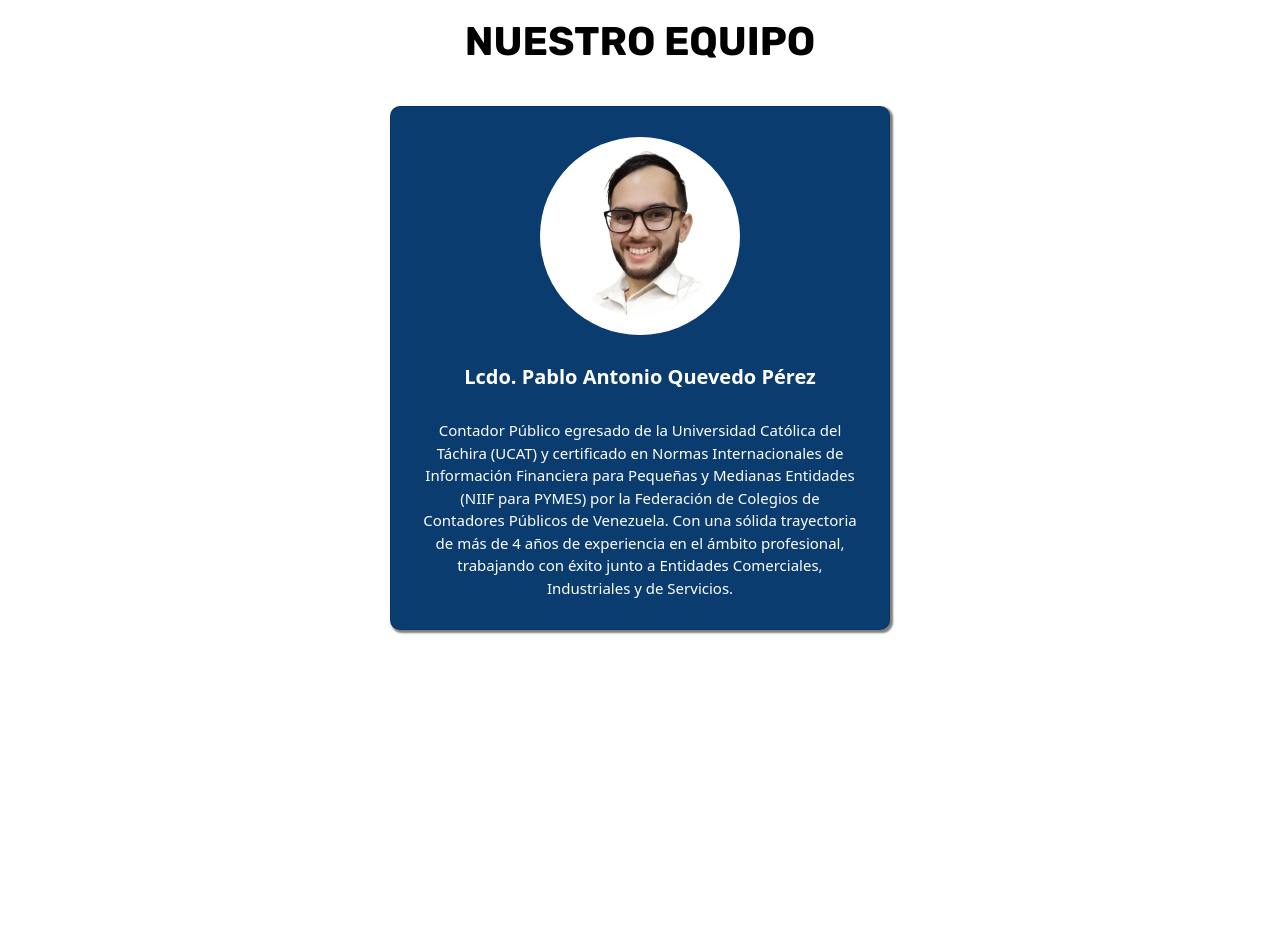
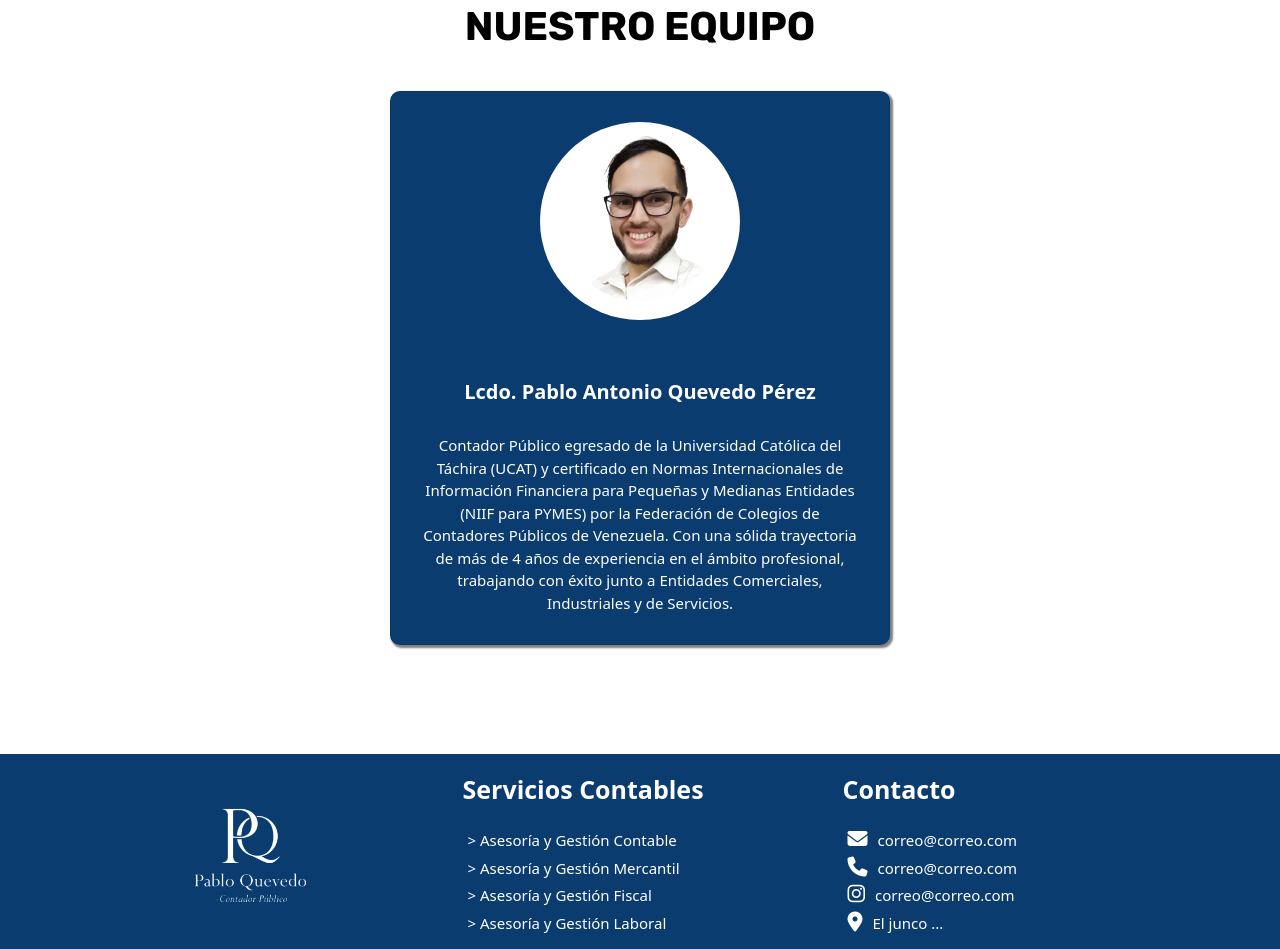
Before and after one commit to BriaYan1/Contador-de-Numeros, a plain HTML site: page index.html in a window 1280 px wide. Shown: the part 2496-3445 px from the top of the page. Before the commit the page ends 3200 px from the top, so only its background shows below. Drawn offline with nearby package versions, Linux system fonts and the light colour scheme.

Commit message:
Seccion Footer - Version 0.1

```diff
--- a/css/styless.css
+++ b/css/styless.css
@@ -164,7 +164,7 @@ body{
     }
 }
 
-@media screen and (max-width: 768px){
+@media screen and (max-width: 767px){
     .navbar-collapse{
         margin: 0;
         text-align: center;
@@ -266,6 +266,13 @@ body{
     font-size: 2rem ;
 }
 
+@media screen and (min-width: 1400px) and (max-width: 1600px){
+    .section-nosotros{
+        display: flex;
+        justify-content: space-evenly;
+    }
+}
+
 @media screen and (min-width: 768px) and (max-width: 990px){
     .row{
         gap: 8rem;
@@ -286,7 +293,7 @@ body{
     }
 }
 
-@media screen and (max-width: 768px){
+@media screen and (max-width: 767px){
     .col-nosotros{
         width: 22rem !important;
     }
@@ -398,7 +405,7 @@ body{
 
 }
 
-@media screen and (max-width: 768px){
+@media screen and (max-width: 767px){
     .section-servicios{
         margin-bottom: 0rem;
     }
@@ -444,6 +451,7 @@ body{
     align-items: center;
     justify-content: center;
     flex-direction: column;
+    margin-bottom: 5rem;
 }
 
 .contador-titulo{
@@ -491,6 +499,7 @@ body{
     padding: 2rem;
     margin: 0 auto;
     margin-top: 3rem;
+    margin-bottom: 3rem;
 }
 
 .card-img-top{
@@ -499,10 +508,42 @@ body{
     transform: rotate(-20deg);
 }
 
-@media screen and (max-width: 768px)
+@media screen and (min-width: 768px) and (max-width: 990px){
+    .section-equipo{
+        margin-bottom: 0;
+        display: flex;
+        align-items: center;
+        justify-content: space-evenly;
+        height: 100% !important;
+    }
+
+    .contador-titulo{
+        margin: 7rem 0 7rem 0;
+    }
+
+    .card{
+        min-height: 70rem;
+    }
+
+    .img-contenedor-equipo{
+        margin-top: 3rem;
+        margin-bottom: 3rem;
+    }
+
+    .contador-card{
+        font-size: 4rem;
+        margin-bottom: 3rem;
+    }
+
+    .card-text{
+        font-size: 2rem;
+    }
+}
+
+@media screen and (max-width: 767px)
 {
     .section-equipo{
-        margin-bottom: 4rem;
+        margin-bottom: 5rem;
     }
 
     .contador-titulo{
@@ -517,3 +558,68 @@ body{
         max-width: 30rem;
     }
 }
+
+/*********************SECCION FOOTER **********************/
+
+.footer{
+    background-color: var(--blue-primary);
+}
+
+.contenedor-logo-footer{
+    display: flex;
+    justify-content: center;
+    align-items: flex-start;
+    width: 50rem;
+}
+
+.img-footer{
+    width: 15rem;
+}
+
+.contenedor-contacto{
+    width: 50rem;
+}
+
+.titulo-footer{
+    margin: 2rem;
+    font-size: 2.5rem;
+    font-weight: bold;
+    color: var(--white--primary);
+}
+
+.lista-footer{
+    list-style: none;
+    display: inline-block;
+    justify-content: center;
+    flex-direction: column;
+}
+
+.lista-footer-descripcion{
+    font-size: 1.5rem;
+    color: var(--white--primary);
+    align-content: center;
+    margin: 0.5rem;
+}
+
+.lista-footer-descripcion{
+    cursor: pointer;
+}
+
+.lista-footer i{
+    font-size: 2rem;
+    padding-right: 1rem;
+}
+
+@media screen and (max-width: 767px){
+    .titulo-footer{
+        text-align: center;
+    }
+
+    .container{
+        flex-direction: column;
+    }
+
+    .contenedor-contacto, .contenedor-logo-footer{
+        width: 100%;
+    }
+}
--- a/index.html
+++ b/index.html
@@ -9,6 +9,7 @@
     <link href="https://cdn.jsdelivr.net/npm/bootstrap@5.0.2/dist/css/bootstrap.min.css" rel="stylesheet" integrity="sha384-EVSTQN3/azprG1Anm3QDgpJLIm9Nao0Yz1ztcQTwFspd3yD65VohhpuuCOmLASjC" crossorigin="anonymous">
     <link href="https://fonts.googleapis.com/css2?family=Roboto:wght@300;400;700&display=swap" rel="stylesheet">
     <link href="https://unpkg.com/aos@2.3.1/dist/aos.css" rel="stylesheet">
+    <script src="https://kit.fontawesome.com/5a8265bcfc.js" crossorigin="anonymous"></script>
 </head>
 
 <body>
@@ -144,6 +145,35 @@
         </div>
       </section>
 
+      <!--SECCIÓN FOOTER-->
+      <footer class="footer">
+        <div class="container">
+          <div class="row row-cols-xl-3 row-cols-lg-2 row-cols-md-1 row-cols-sm-1 "></div>
+            <div class="contenedor-logo-footer">
+              <img src="/assets/footer/logo-footer.png" alt="logo" loading="lazy" class="img-footer">
+            </div>
+            <div class="contenedor-contacto">
+              <h2 class="titulo-footer">Servicios Contables</h2>
+              <ul class="lista-footer">
+                <li class="lista-footer-descripcion"> > Asesoría y Gestión Contable</li>
+                <li class="lista-footer-descripcion"> > Asesoría y Gestión Mercantil</li>
+                <li class="lista-footer-descripcion"> > Asesoría y Gestión Fiscal</li>
+                <li class="lista-footer-descripcion"> > Asesoría y Gestión Laboral</li>
+              </ul>
+            </div>
+            <div class="contenedor-contacto">
+              <h2 class="titulo-footer">Contacto</h2>
+              <ul class="lista-footer">
+                <li class="lista-footer-descripcion"><a><i class="fa-solid fa-envelope"></i>correo@correo.com</a></li>
+                <li class="lista-footer-descripcion"><a><i class="fa-solid fa-phone"></i>correo@correo.com</a></li>
+                <li class="lista-footer-descripcion"><a><i class="fa-brands fa-instagram"></i>correo@correo.com</a></li>
+                <li class="lista-footer-descripcion"><a><i class="fa-solid fa-location-dot"></i>El junco ...</a></li>
+              </ul>
+            </div>
+          </div>
+        </div>
+      </footer>
+
     </main>
 
     <script src="/main.js"></script>
```
Also changed, not shown: assets/footer/logo-footer.png (added), readme.txt (deleted).
